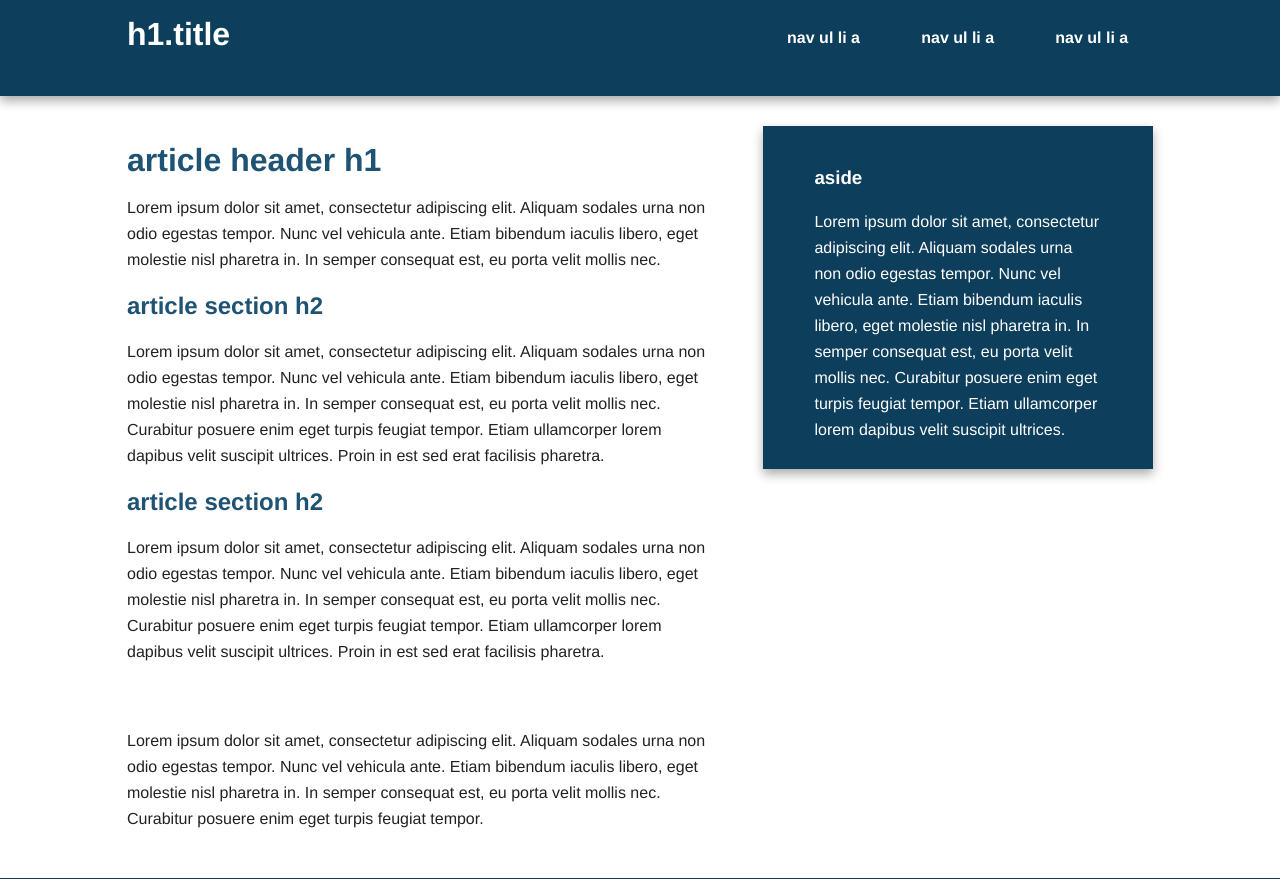
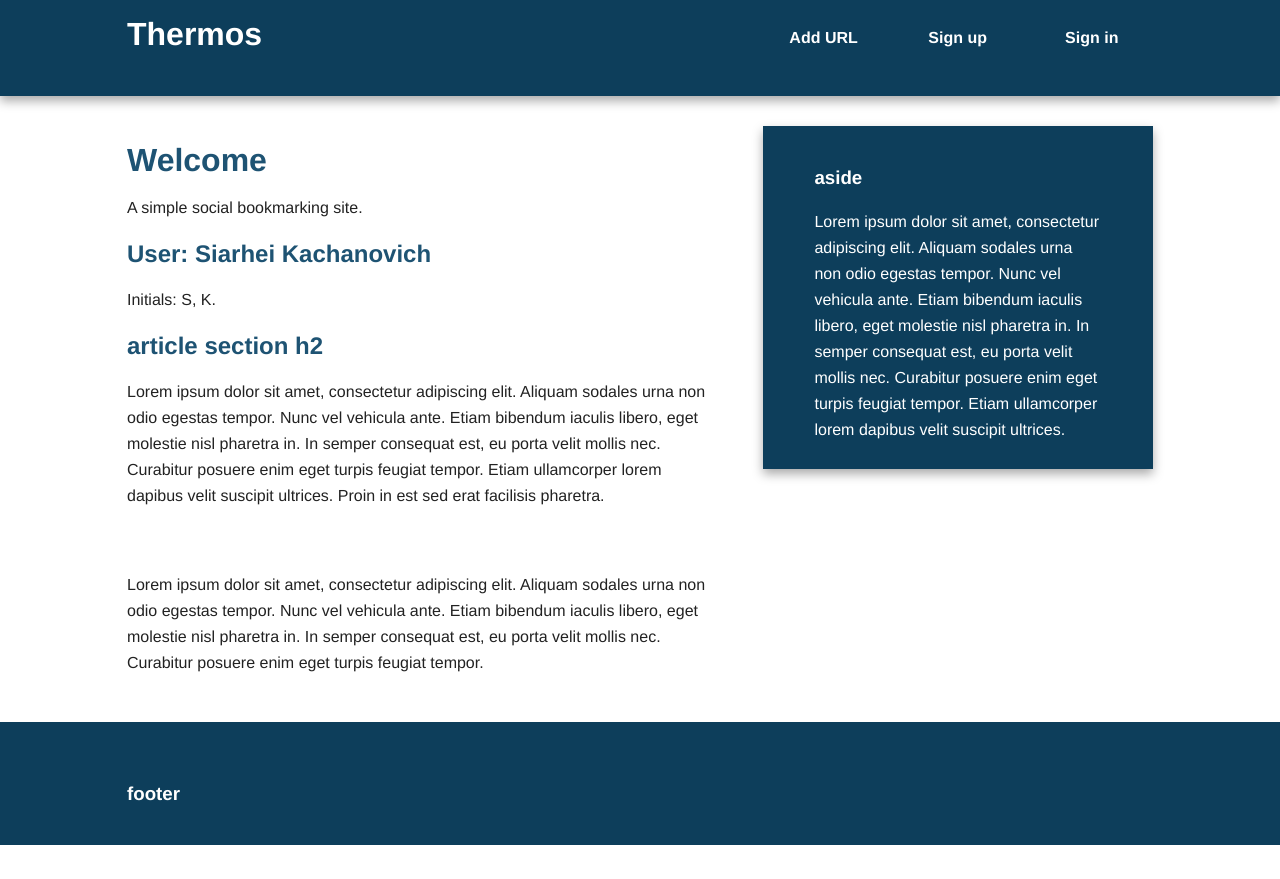
Before and after one commit to deskach/pybasics, a Flask app: page / in a window 1280 px wide. Shown: the top 879 px of the page. After the commit the page ends 845 px from the top, so only its background shows below. Run offline with Flask 2, Linux system fonts and the light colour scheme.

Commit message:
added class User and used it in the view

```diff
--- /dev/null
+++ b/thermos/models/user.py
@@ -0,0 +1,14 @@
+class User(object):
+    """description of class"""
+
+    def __init__(self, firstname, lastname, **kwargs):
+        super().__init__(**kwargs)
+        self.firstname = firstname
+        self.lastname = lastname
+
+        return None
+
+    def initials(self):
+        return "{}, {}.".format(
+            self.firstname[0],
+            self.lastname[0])
--- a/thermos/templates/index.html
+++ b/thermos/templates/index.html
@@ -16,12 +16,12 @@
 
         <div class="header-container">
             <header class="wrapper clearfix">
-                <h1 class="title">h1.title</h1>
+                <h1 class="title">{{ title }}</h1>
                 <nav>
                     <ul>
-                        <li><a href="#">nav ul li a</a></li>
-                        <li><a href="#">nav ul li a</a></li>
-                        <li><a href="#">nav ul li a</a></li>
+                        <li><a href="#">Add URL</a></li>
+                        <li><a href="#">Sign up</a></li>
+                        <li><a href="#">Sign in</a></li>
                     </ul>
                 </nav>
             </header>
@@ -32,12 +32,12 @@
 
                 <article>
                     <header>
-                        <h1>article header h1</h1>
-                        <p>Lorem ipsum dolor sit amet, consectetur adipiscing elit. Aliquam sodales urna non odio egestas tempor. Nunc vel vehicula ante. Etiam bibendum iaculis libero, eget molestie nisl pharetra in. In semper consequat est, eu porta velit mollis nec.</p>
+                        <h1>Welcome</h1>
+                        <p>A simple social bookmarking site.</p>
                     </header>
                     <section>
-                        <h2>article section h2</h2>
-                        <p>Lorem ipsum dolor sit amet, consectetur adipiscing elit. Aliquam sodales urna non odio egestas tempor. Nunc vel vehicula ante. Etiam bibendum iaculis libero, eget molestie nisl pharetra in. In semper consequat est, eu porta velit mollis nec. Curabitur posuere enim eget turpis feugiat tempor. Etiam ullamcorper lorem dapibus velit suscipit ultrices. Proin in est sed erat facilisis pharetra.</p>
+                        <h2>User: {{ user.firstname }} {{ user.lastname }}</h2>
+                        <p>Initials: {{ user.initials() }}</p>
                     </section>
                     <section>
                         <h2>article section h2</h2>
--- a/thermos/thermos.py
+++ b/thermos/thermos.py
@@ -1,4 +1,5 @@
 from flask import Flask, render_template, url_for
+from models.user import User
 
 app = Flask(__name__)
 
@@ -6,7 +7,10 @@ app = Flask(__name__)
 @app.route('/')
 @app.route('/index')
 def index():
-    return render_template('index.html')
+    return render_template('index.html',
+                           title = "Thermos",
+                           user=User("Siarhei", "Kachanovich")
+                           )
 
 if __name__ == '__main__':
     app.run(debug=True)
```
Also changed, not shown: thermos/models/__init__.py (added), 1 other file.
